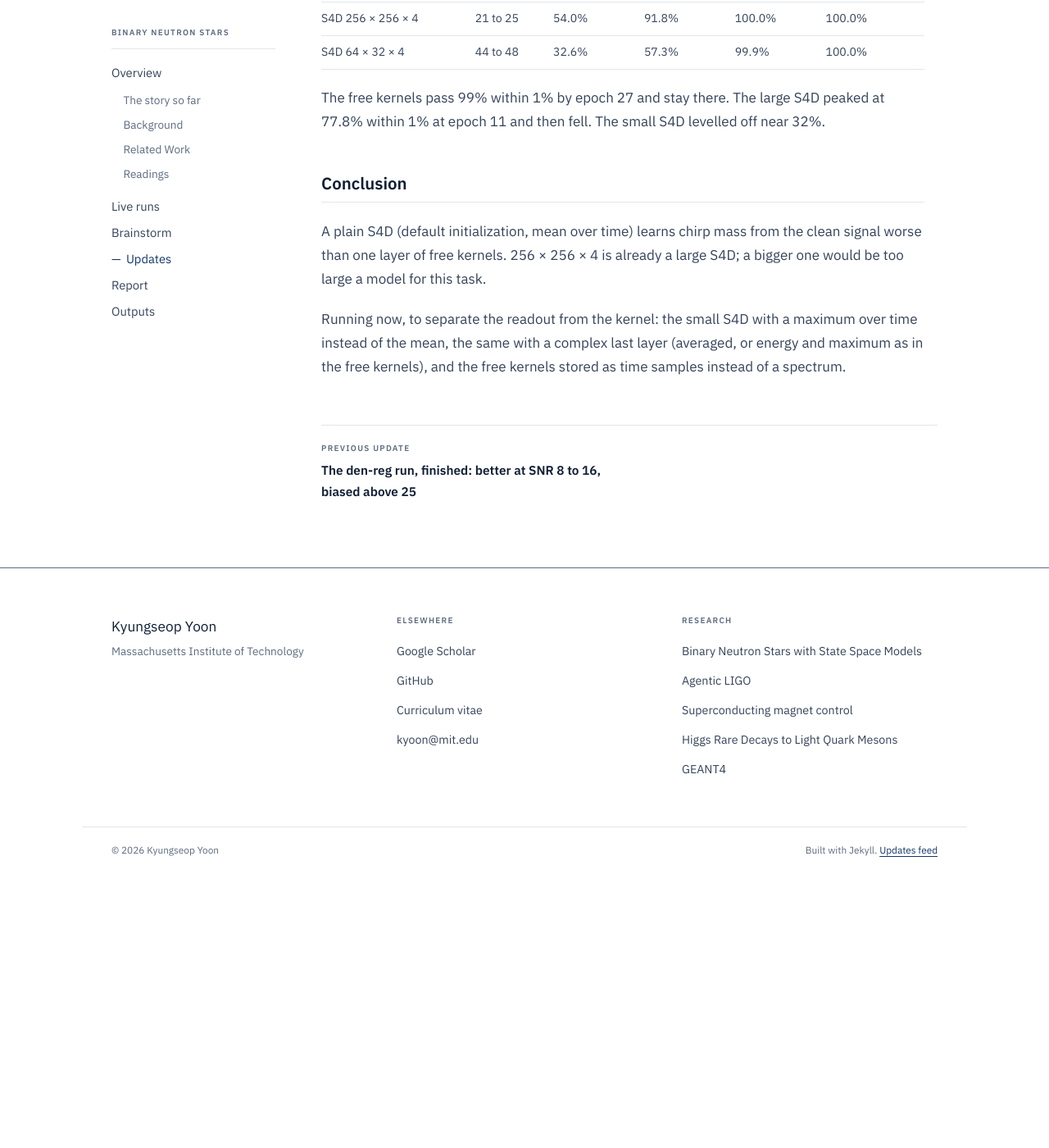
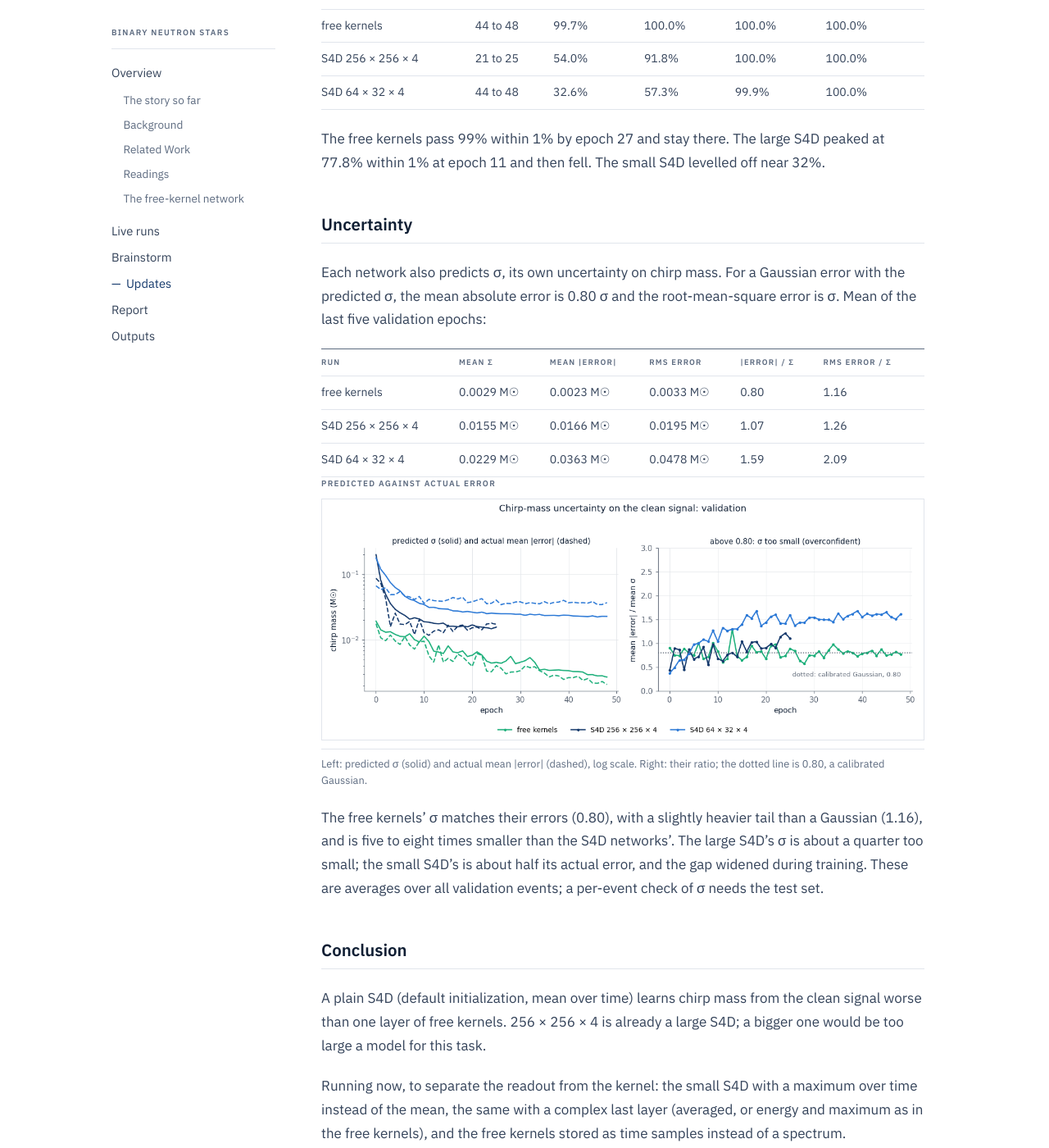
Before and after one commit to kyoon-mit/kyoon-mit.github.io, a Jekyll site: the page built from docs/_updates/2026-10-14-signal-only-test.md, in a window 1280 px wide and 1400 px high, scrolled down 2620 px. Shown: the whole window at 82% size. Built offline with Jekyll 4.4.1, drawn with Linux system fonts in a browser that asks for light colours; before the commit the page ends 3684 px from its top, so only the background shows below that; some of the changed text lies outside the part shown.

Commit message:
Add the free-kernel page and uncertainty results for the signal-only test
Co-Authored-By: Claude Opus 5.5 <noreply@anthropic.com>

```diff
--- a/docs/_includes/project-subnav.html
+++ b/docs/_includes/project-subnav.html
@@ -8,6 +8,7 @@
 {%- assign u_background = base | append: 'background/' -%}
 {%- assign u_related = base | append: 'related-work/' -%}
 {%- assign u_readings = base | append: 'readings/' -%}
+{%- assign u_freekernel = base | append: 'free-kernel/' -%}
 {%- assign u_live = base | append: 'live/' -%}
 {%- assign u_brain = base | append: 'brainstorm/' -%}
 {%- assign u_updates = base | append: 'updates/' -%}
@@ -24,6 +25,7 @@
         <li><a href="{{ u_background | relative_url }}" class="subnav__link {% if page.url == u_background %}is-current{% endif %}">Background</a></li>
         <li><a href="{{ u_related | relative_url }}" class="subnav__link {% if page.url == u_related %}is-current{% endif %}">Related Work</a></li>
         <li><a href="{{ u_readings | relative_url }}" class="subnav__link {% if page.url == u_readings %}is-current{% endif %}">Readings</a></li>
+        <li><a href="{{ u_freekernel | relative_url }}" class="subnav__link {% if page.url == u_freekernel %}is-current{% endif %}">The free-kernel network</a></li>
       </ul>
     </li>
     <li>
--- a/docs/_updates/2026-10-14-signal-only-test.md
+++ b/docs/_updates/2026-10-14-signal-only-test.md
@@ -42,6 +42,9 @@ chirp mass, trained with a β-weighted Gaussian likelihood (β = 0.3).
    label="The free-kernel network"
    caption="Signal-only version at 2048 Hz. Only the kernels and the linear head are learned. The kernels are stored as their spectrum in 20 to 1024 Hz and scaled to unit norm. On noisy data (13 October) the same network runs at 1024 Hz (4,096 taps per kernel) and its head has 235 outputs, one per chirp-mass bin, with a softmax." %}
 
+The network, its outputs and its parameters are described on the
+[free-kernel page]({{ '/projects/bns/free-kernel/' | relative_url }}).
+
 The free kernels, with four times the stored parameters of the large S4D,
 train about five times faster per step: 39 ms against 208 ms for a batch of
 32 (S4D 64 × 32 × 4: 28 ms). In the same 9.5 hours on a shared GPU the free
@@ -77,6 +80,35 @@ The free kernels pass 99% within 1% by epoch 27 and stay there. The large
 S4D peaked at 77.8% within 1% at epoch 11 and then fell. The small S4D
 levelled off near 32%.
 
+## Uncertainty
+
+Each network also predicts σ, its own uncertainty on chirp mass. For a
+Gaussian error with the predicted σ, the mean absolute error is 0.80 σ and
+the root-mean-square error is σ. Mean of the last five validation epochs:
+
+<div markdown="1">
+
+| run | mean σ | mean \|error\| | RMS error | \|error\| / σ | RMS error / σ |
+|---|---|---|---|---|---|
+| free kernels | 0.0029 M☉ | 0.0023 M☉ | 0.0033 M☉ | 0.80 | 1.16 |
+| S4D 256 × 256 × 4 | 0.0155 M☉ | 0.0166 M☉ | 0.0195 M☉ | 1.07 | 1.26 |
+| S4D 64 × 32 × 4 | 0.0229 M☉ | 0.0363 M☉ | 0.0478 M☉ | 1.59 | 2.09 |
+
+</div>
+
+{% include figure.html
+   src="/assets/img/bns/2026-10-14/signal_only_val_sigma.png"
+   alt="Predicted sigma and actual mean absolute error against epoch for the three networks, and their ratio"
+   label="Predicted against actual error"
+   caption="Left: predicted σ (solid) and actual mean |error| (dashed), log scale. Right: their ratio; the dotted line is 0.80, a calibrated Gaussian." %}
+
+The free kernels' σ matches their errors (0.80), with a slightly heavier
+tail than a Gaussian (1.16), and is five to eight times smaller than the
+S4D networks'. The large S4D's σ is about a quarter too small; the small S4D's is
+about half its actual error, and the gap widened during training. These are
+averages over all validation events; a per-event check of σ needs the test
+set.
+
 ## Conclusion
 
 A plain S4D (default initialization, mean over time) learns chirp mass from
```
Also changed, not shown: docs/_updates/2026-10-13-learned-long-kernels.md (+2 -1 lines), docs/projects/bns/free-kernel.md (added, +136 -0 lines), docs/assets/img/bns/2026-10-14/free_kernel_nodes.png (added), docs/assets/img/bns/2026-10-14/signal_only_val_sigma.png (added).
